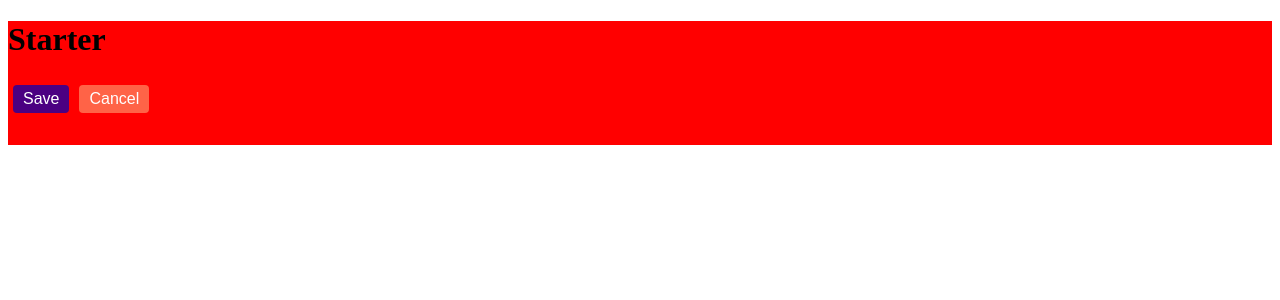
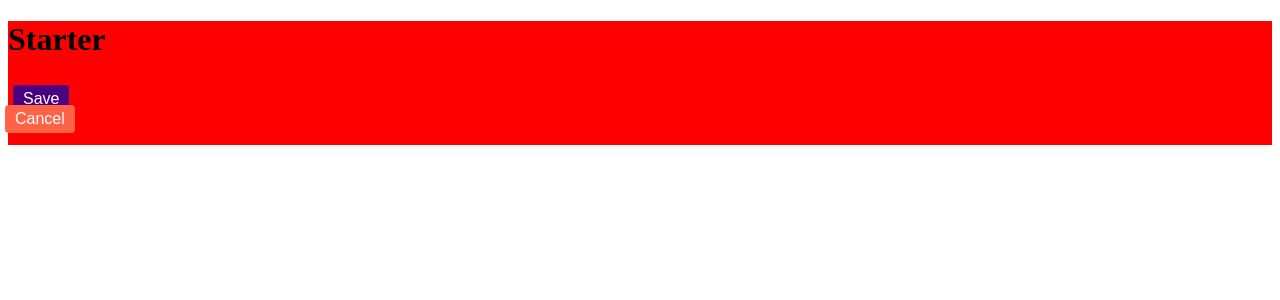
Before and after one commit to jema28/styled-components-leveluptuts, a React (Create React App) app: page / in a window 1280 px wide. Shown: the top 300 px of the page. Built offline with nearby package versions, Linux system fonts and the light colour scheme.

Commit message:
add css helper demo using 'css' SC #8

```diff
--- a/src/components/App.js
+++ b/src/components/App.js
@@ -1,5 +1,5 @@
 import React from 'react'
-import styled from 'styled-components'
+import styled, { css } from 'styled-components'
 
 const sizes = {
   mobileS: 320,
@@ -16,6 +16,13 @@ const device = Object.keys(sizes).reduce((acc, cur) => {
   return acc
 }, {})
 
+//  CSS Helper
+const fixedTop = css`
+  position: fixed;
+  top: ${({ top }) => top + 'px'};
+  left: 0;
+`
+
 const Button = styled.button`
   font-size: 1rem;
   color: white;
@@ -28,6 +35,7 @@ const Button = styled.button`
 
 const CancelButton = styled(Button)`
   background: tomato;
+  ${fixedTop}
 `
 
 const AppWrapper = styled.div`
@@ -50,9 +58,8 @@ const App = () => (
     <header>
       <h1>Starter</h1>
     </header>
-
     <Button>Save</Button>
-    <CancelButton>Cancel</CancelButton>
+    <CancelButton top="100">Cancel</CancelButton>
   </AppWrapper>
 )
 
```
